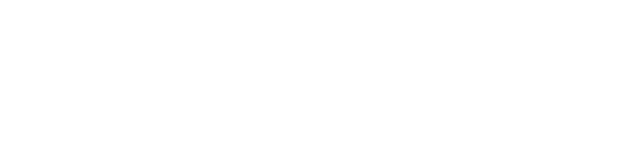
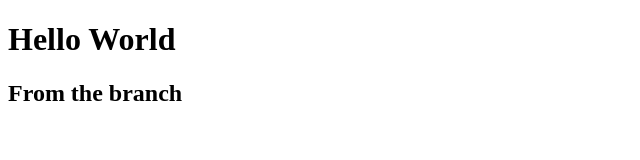
Before and after one commit to xKrompo/github-team-work, a plain HTML site: page index.html in a window 1280 px wide. Shown: the whole page, without its empty margins (0-640 px from the left). Drawn offline with Linux system fonts and the light colour scheme.

Commit message:
Hello from Vladyslav

```diff
--- a/index.html
+++ b/index.html
@@ -6,6 +6,8 @@
     <title>Document</title>
 </head>
 <body>
+    <h1> Hello World</h1>
 
+    <h2>From the branch </h2>
 </body>
 </html>
```
